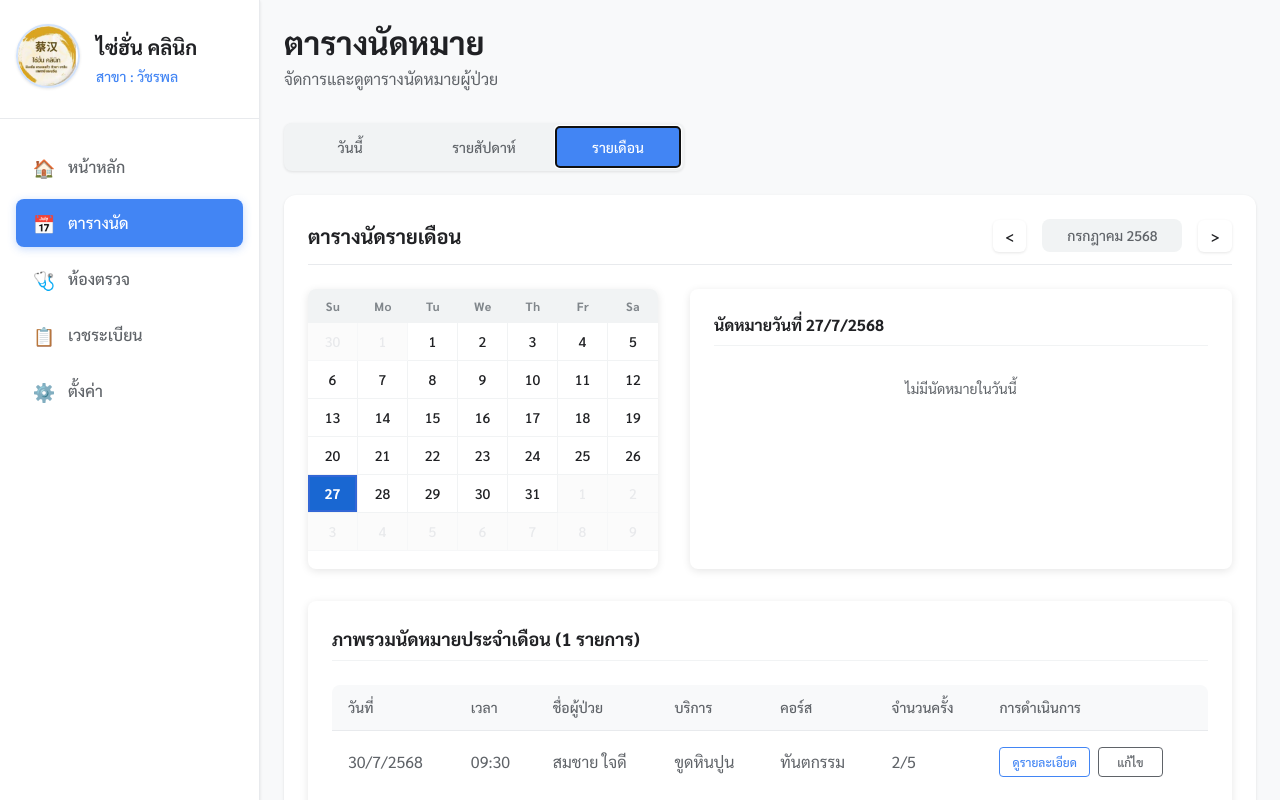
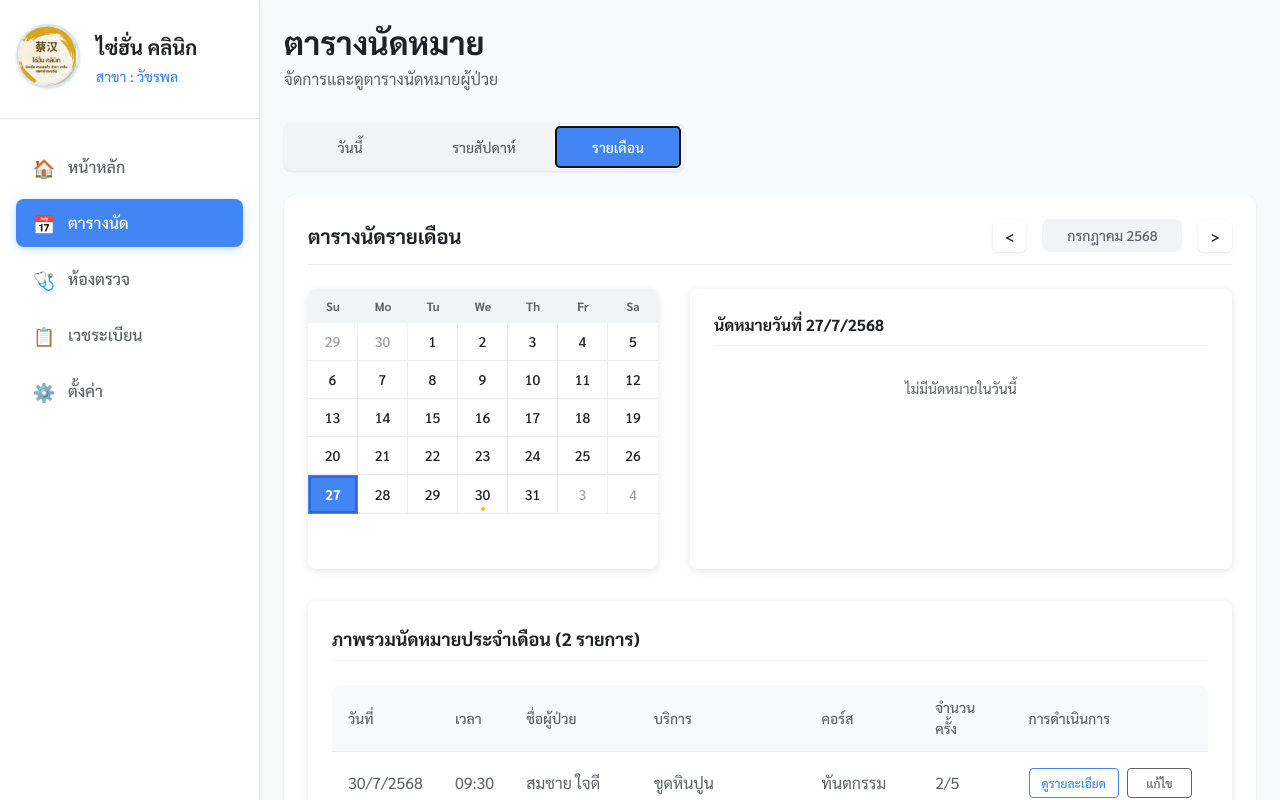
Before and after one commit to Shadoclown/Clinic, a React (Vite) app: page /appointments in a window 1280 px wide. Both pictures are taken after a click on the button "รายเดือน". Shown: the top 800 px of the page. Built offline with nearby package versions, Linux system fonts and the light colour scheme.

Commit message:
optimize monthly

```diff
--- a/src/components/Appointment/Monthly.jsx
+++ b/src/components/Appointment/Monthly.jsx
@@ -1,162 +1,86 @@
-import React, { useState } from 'react';
+import React, { useState, useMemo } from 'react';
 import '../style/Appointment/Monthly.css';
-import '../style/Records.css'; // Import Records CSS for table styling
+import '../style/Records.css'; // For shared table styles
 import { getMonthlyAppointments } from '../../utils/patientData';
 
-// Get monthly appointments from our utility
-const monthlyAppointments = getMonthlyAppointments();
-
-const MonthlyView = () => {
-    const daysOfWeek = ['Su', 'Mo', 'Tu', 'We', 'Th', 'Fr', 'Sa'];
-    const monthNames = [
+// --- Helper Constants & Functions ---
+const DAYS_OF_WEEK = ['Su', 'Mo', 'Tu', 'We', 'Th', 'Fr', 'Sa'];
+const MONTH_NAMES = [
     'มกราคม', 'กุมภาพันธ์', 'มีนาคม', 'เมษายน', 'พฤษภาคม', 'มิถุนายน',
     'กรกฎาคม', 'สิงหาคม', 'กันยายน', 'ตุลาคม', 'พฤศจิกายน', 'ธันวาคม'
 ];
 
-    const [currentDate, setCurrentDate] = useState(new Date());
-    const [selectedDate, setSelectedDate] = useState(new Date());
-    const today = new Date();
+const toThaiYear = (date) => date.getFullYear() + 543;
+const formatDateKey = (date) => date.toDateString();
 
-    // Generate calendar days for current month
-    const generateCalendarDays = () => {
-        const year = currentDate.getFullYear();
-        const month = currentDate.getMonth();
+// --- Sub-Components ---
 
-        // First day of the month
-        const firstDay = new Date(year, month, 1);
-        // Last day of the month
-        const lastDay = new Date(year, month + 1, 0);
-        // First day of the week for the first day of month
-        const startDay = firstDay.getDay();
-        // Number of days in month
-        const daysInMonth = lastDay.getDate();
+const CalendarHeader = ({ currentDate, onNavigate }) => (
+    <div className="view-header month-header">
+        <h3>ตารางนัดรายเดือน</h3>
+        <div className="month-navigation">
+            <button onClick={() => onNavigate(-1)} aria-label="Previous month">{'<'}</button>
+            <span>{`${MONTH_NAMES[currentDate.getMonth()]} ${toThaiYear(currentDate)}`}</span>
+            <button onClick={() => onNavigate(1)} aria-label="Next month">{'>'}</button>
+        </div>
+    </div>
+);
 
-        const calendarDays = [];
+const CalendarGrid = ({ days, selectedDate, today, appointmentsByDate, onDayClick }) => (
+    <div className="calendar">
+        <div className="calendar-header">
+            {DAYS_OF_WEEK.map(day => <div key={day}>{day}</div>)}
+        </div>
+        <div className="calendar-body">
+            {days.map(({ date, isOtherMonth }, index) => {
+                const isSelected = formatDateKey(date) === formatDateKey(selectedDate);
+                const isToday = formatDateKey(date) === formatDateKey(today);
+                const hasAppointments = appointmentsByDate.has(formatDateKey(date));
 
-        // Add previous month's trailing days
-        const prevMonth = new Date(year, month - 1, 0);
-        for (let i = startDay - 1; i >= 0; i--) {
-            const day = prevMonth.getDate() - i;
-            calendarDays.push({
-                date: new Date(year, month - 1, day),
-                isOtherMonth: true
-            });
-        }
+                const classNames = [
+                    'calendar-day',
+                    isOtherMonth ? 'other-month' : '',
+                    isSelected ? 'active-day' : '',
+                    isToday ? 'today' : '',
+                    hasAppointments ? 'has-appointments' : ''
+                ].filter(Boolean).join(' ');
 
-        // Add current month's days
-        for (let day = 1; day <= daysInMonth; day++) {
-            calendarDays.push({
-                date: new Date(year, month, day),
-                isOtherMonth: false
-            });
-        }
+                return (
+                    <div
+                        key={index}
+                        className={classNames}
+                        onClick={() => onDayClick(date)}
+                        tabIndex={0}
+                        role="button"
+                        aria-label={`Select ${date.getDate()}`}
+                    >
+                        {date.getDate()}
+                    </div>
+                );
+            })}
+        </div>
+    </div>
+);
 
-        // Add next month's leading days to complete the grid
-        const remainingDays = 42 - calendarDays.length; // 6 weeks * 7 days
-        for (let day = 1; day <= remainingDays; day++) {
-            calendarDays.push({
-                date: new Date(year, month + 1, day),
-                isOtherMonth: true
-            });
-        }
-
-        return calendarDays;
-    };
-
-    const calendarDays = generateCalendarDays();
-
-    const navigateMonth = (direction) => {
-        setCurrentDate(prevDate => {
-            const newDate = new Date(prevDate);
-            newDate.setMonth(prevDate.getMonth() + direction);
-            return newDate;
-        });
-    };
-
-    const handleDayClick = (date) => {
-        setSelectedDate(date);
-        // If clicking on other month day, navigate to that month
-        if (date.getMonth() !== currentDate.getMonth()) {
-            setCurrentDate(new Date(date));
-        }
-    };
-
-    const isToday = (date) => {
-        return date.toDateString() === today.toDateString();
-    };
-
-    const isSelected = (date) => {
-        return date.toDateString() === selectedDate.toDateString();
-    };
-
-    const formatSelectedDate = () => {
-        return `${selectedDate.getDate()}/${selectedDate.getMonth() + 1}/${selectedDate.getFullYear() + 543}`;
-    };
-
-    // Filter appointments for current month
-    const getMonthlyAppointments = () => {
-        return monthlyAppointments.filter(appointment => {
-            return appointment.date.getMonth() === currentDate.getMonth() &&
-                   appointment.date.getFullYear() === currentDate.getFullYear();
-        });
-    };
-
-    // Check if a date has appointments - updated to use our data
-    const hasAppointments = (date) => {
-        return monthlyAppointments.some(apt =>
-            apt.date.toDateString() === date.toDateString()
+const DailyAppointments = ({ date, appointments }) => {
+    const formattedDate = `${date.getDate()}/${date.getMonth() + 1}/${toThaiYear(date)}`;
+    return (
+        <div className="daily-appointments">
+            <h4>นัดหมายวันที่ {formattedDate}</h4>
+            {appointments.length === 0 ? (
+                <p>ไม่มีนัดหมายในวันนี้</p>
+            ) : (
+                <ul>
+                    {/* Placeholder for daily appointment list */}
+                </ul>
+            )}
+        </div>
     );
 };
 
-    const currentMonthAppointments = getMonthlyAppointments().filter(appointment => {
-        return appointment.date.getMonth() === currentDate.getMonth() &&
-               appointment.date.getFullYear() === currentDate.getFullYear();
-    });
-
-    return (
-        <div className="month-view">
-            <div className="view-header month-header">
-                <h3>ตารางนัดรายเดือน</h3>
-                <div className="month-navigation">
-                    <button onClick={() => navigateMonth(-1)} aria-label="Previous month">{'<'}</button>
-                    <span>{monthNames[currentDate.getMonth()]} {currentDate.getFullYear() + 543}</span>
-                    <button onClick={() => navigateMonth(1)} aria-label="Next month">{'>'}</button>
-                </div>
-            </div>
-            <div className="calendar-container">
-                <div className="calendar">
-                    <div className="calendar-header">
-                        {daysOfWeek.map(day => <div key={day}>{day}</div>)}
-                    </div>
-                    <div className="calendar-body">
-                        {calendarDays.map((dayObj, index) => (
-                            <div
-                                key={index}
-                                className={`calendar-day
-                                    ${dayObj.isOtherMonth ? 'other-month' : ''}
-                                    ${isSelected(dayObj.date) ? 'active-day' : ''}
-                                    ${isToday(dayObj.date) ? 'today' : ''}
-                                    ${hasAppointments(dayObj.date) ? 'has-appointments' : ''}
-                                `}
-                                onClick={() => handleDayClick(dayObj.date)}
-                                tabIndex={0}
-                                role="button"
-                                aria-label={`Select ${dayObj.date.getDate()}`}
-                            >
-                                {dayObj.date.getDate()}
-                            </div>
-                        ))}
-                    </div>
-                </div>
-                <div className="daily-appointments">
-                    <h4>นัดหมายวันที่ {formatSelectedDate()}</h4>
-                    <p>ไม่มีนัดหมายในวันนี้</p>
-                </div>
-            </div>
-
-            {/* Monthly Appointments Overview - Table Layout */}
+const MonthlyOverviewTable = ({ appointments }) => (
     <div className="monthly-overview">
-                <h3>ภาพรวมนัดหมายประจำเดือน ({currentMonthAppointments.length} รายการ)</h3>
+        <h3>ภาพรวมนัดหมายประจำเดือน ({appointments.length} รายการ)</h3>
         <div className="table-wrapper">
             <table className="thai-clinic-table">
                 <thead>
@@ -171,24 +95,115 @@ const MonthlyView = () => {
                     </tr>
                 </thead>
                 <tbody>
-                            {currentMonthAppointments.map(appointment => (
-                                <tr key={appointment.id}>
-                                    <td>{appointment.date.getDate()}/{appointment.date.getMonth() + 1}/{appointment.date.getFullYear() + 543}</td>
-                                    <td>{appointment.time}</td>
-                                    <td>{appointment.patientName}</td>
-                                    <td>{appointment.service}</td>
-                                    <td>{appointment.course[0]}</td>
-                                    <td>{appointment.course[1]}/{appointment.course[2]}</td>
+                    {appointments.length > 0 ? appointments.map(appt => (
+                        <tr key={appt.id}>
+                            <td>{`${appt.date.getDate()}/${appt.date.getMonth() + 1}/${toThaiYear(appt.date)}`}</td>
+                            <td>{appt.time}</td>
+                            <td>{appt.patientName}</td>
+                            <td>{appt.service}</td>
+                            <td>{appt.course[0]}</td>
+                            <td>{`${appt.course[1]}/${appt.course[2]}`}</td>
                             <td className="table-actions">
                                 <button className="action-btn view-btn">ดูรายละเอียด</button>
                                 <button className="action-btn edit-btn">แก้ไข</button>
                             </td>
                         </tr>
-                            ))}
+                    )) : (
+                        <tr>
+                            <td colSpan="7" style={{ textAlign: 'center' }}>ไม่มีนัดหมายในเดือนนี้</td>
+                        </tr>
+                    )}
                 </tbody>
             </table>
         </div>
     </div>
+);
+
+
+// --- Main MonthlyView Component ---
+
+const MonthlyView = () => {
+    const [currentDate, setCurrentDate] = useState(new Date());
+    const [selectedDate, setSelectedDate] = useState(new Date());
+    const today = useMemo(() => new Date(), []);
+
+    // Memoize the raw appointment data to prevent re-fetching
+    const allAppointments = useMemo(() => getMonthlyAppointments(), []);
+
+    const navigateMonth = (direction) => {
+        setCurrentDate(prev => {
+            const newDate = new Date(prev.getFullYear(), prev.getMonth() + direction, 1);
+            return newDate;
+        });
+    };
+
+    const handleDayClick = (date) => {
+        setSelectedDate(date);
+        if (date.getMonth() !== currentDate.getMonth()) {
+            setCurrentDate(new Date(date.getFullYear(), date.getMonth(), 1));
+        }
+    };
+
+    // Memoize the calendar grid days to avoid recalculating on every render
+    const calendarDays = useMemo(() => {
+        const year = currentDate.getFullYear();
+        const month = currentDate.getMonth();
+        const firstDayOfMonth = new Date(year, month, 1).getDay();
+        const daysInMonth = new Date(year, month + 1, 0).getDate();
+
+        const days = [];
+        // Add previous month's days
+        for (let i = firstDayOfMonth; i > 0; i--) {
+            days.push({ date: new Date(year, month, 1 - i), isOtherMonth: true });
+        }
+        // Add current month's days
+        for (let i = 1; i <= daysInMonth; i++) {
+            days.push({ date: new Date(year, month, i), isOtherMonth: false });
+        }
+        // Add next month's days to fill the grid
+        while (days.length % 7 !== 0) {
+            days.push({ date: new Date(year, month, daysInMonth + (days.length - daysInMonth) + 1), isOtherMonth: true });
+        }
+        return days;
+    }, [currentDate]);
+
+    // Memoize filtered appointments for the current month and a map for quick lookups
+    const { currentMonthAppointments, appointmentsByDate } = useMemo(() => {
+        const currentMonth = currentDate.getMonth();
+        const currentYear = currentDate.getFullYear();
+
+        const filtered = allAppointments.filter(appt =>
+            appt.date.getMonth() === currentMonth && appt.date.getFullYear() === currentYear
+        );
+
+        const dateMap = new Map();
+        allAppointments.forEach(appt => {
+            dateMap.set(formatDateKey(appt.date), true);
+        });
+
+        return { currentMonthAppointments: filtered, appointmentsByDate: dateMap };
+    }, [currentDate, allAppointments]);
+
+    const appointmentsForSelectedDay = useMemo(() => {
+        return allAppointments.filter(appt => formatDateKey(appt.date) === formatDateKey(selectedDate));
+    }, [selectedDate, allAppointments]);
+
+    return (
+        <div className="month-view">
+            <CalendarHeader currentDate={currentDate} onNavigate={navigateMonth} />
+
+            <div className="calendar-container">
+                <CalendarGrid
+                    days={calendarDays}
+                    selectedDate={selectedDate}
+                    today={today}
+                    appointmentsByDate={appointmentsByDate}
+                    onDayClick={handleDayClick}
+                />
+                <DailyAppointments date={selectedDate} appointments={appointmentsForSelectedDay} />
+            </div>
+
+            <MonthlyOverviewTable appointments={currentMonthAppointments} />
         </div>
     );
 };
--- a/src/components/style/Appointment/Monthly.css
+++ b/src/components/style/Appointment/Monthly.css
@@ -1,6 +1,14 @@
-/* --- Month View --- */
+/* --- Month View Container --- */
+.month-view {
+    /* Main container styling */
+}
+
+/* --- Calendar Header & Navigation --- */
 .month-view .view-header {
     margin-bottom: 24px;
+    display: flex;
+    justify-content: space-between;
+    align-items: center;
 }
 
 .month-view .view-header h3 {
@@ -33,9 +41,9 @@
 }
 
 .month-navigation button:hover {
-    background-color: var(--c-brand);
+    background-color: var(--blue);
     color: var(--white-color);
-    border-color: var(--c-brand);
+    border-color: var(--blue);
     transform: translateY(-1px);
     box-shadow: var(--shadow);
 }
@@ -44,17 +52,18 @@
     font-weight: 600;
     color: var(--text-primary);
     font-size: 16px;
-    background: none;
     min-width: 140px;
     text-align: center;
 }
 
+/* --- Calendar and Daily Appointments Layout --- */
 .calendar-container {
     display: flex;
     gap: 2rem;
     margin-top: 1.5rem;
 }
 
+/* --- Calendar Component --- */
 .calendar {
     background: var(--white-color);
     border-radius: 8px;
@@ -77,22 +86,20 @@
     font-weight: 600;
     text-align: center;
     font-size: 12px;
-    color: var(--text-muted);
-    letter-spacing: 0.5px;
+    color: var(--text-secondary);
 }
 
 .calendar-body {
     display: grid;
     grid-template-columns: repeat(7, 1fr);
-    background: var(--white-color);
 }
 
 .calendar-day {
     padding: 8px 4px;
     font-weight: 500;
     text-align: center;
-    border-right: 1px solid var(--light-gray);
-    border-bottom: 1px solid var(--light-gray);
+    border-right: 1px solid var(--line-color);
+    border-bottom: 1px solid var(--line-color);
     cursor: pointer;
     transition: all 0.2s ease;
     position: relative;
@@ -110,29 +117,28 @@
 
 .calendar-day:hover {
     background-color: var(--light-gray);
-    color: var(--c-brand);
+    color: var(--blue);
 }
 
 .calendar-day.other-month {
-    color: var(--medium-gray);
-    background-color: rgba(244, 244, 244, 0.5);
+    color: var(--text-secondary);
     opacity: 0.6;
 }
 
 .calendar-day.other-month:hover {
-    background-color: var(--medium-gray);
-    transform: none;
+    background-color: inherit;
+    cursor: default;
 }
 
-.calendar-day.today:not(.active-day) {
-    background-color: var(--c-inprogress-bg);
-    color: var(--c-brand);
+.calendar-day.today {
+    background-color: var(--blue-light-bg);
+    color: var(--blue);
     font-weight: 600;
-    border: 1px solid var(--c-brand);
+    border: 1px solid var(--blue);
 }
 
 .calendar-day.active-day {
-    background: var(--c-inprogress);
+    background: var(--blue);
     color: var(--white-color);
     font-weight: 700;
     box-shadow: inset 0 0 0 2px var(--blue-hover);
@@ -142,7 +148,6 @@
     background: var(--blue-hover);
 }
 
-/* Add appointment indicators */
 .calendar-day.has-appointments::after {
     content: '';
     position: absolute;
@@ -151,7 +156,7 @@
     transform: translateX(-50%);
     width: 4px;
     height: 4px;
-    background-color: var(--c-warning);
+    background-color: var(--orange);
     border-radius: 50%;
 }
 
@@ -159,6 +164,7 @@
     background-color: var(--white-color);
 }
 
+/* --- Daily Appointments Panel --- */
 .daily-appointments {
     background: var(--white-color);
     border: 1px solid var(--border-color);
@@ -167,7 +173,7 @@
     flex: 1;
     box-shadow: 0 2px 8px rgba(0, 0, 0, 0.1);
     transition: all 0.2s ease;
-    min-height: 280px;
+    min-height: 280px; /* From original CSS */
 }
 
 .daily-appointments:hover {
@@ -192,19 +198,7 @@
     font-size: 14px;
 }
 
-/* Add today highlight */
-.calendar-day.today:not(.active-day) {
-    background-color: rgba(59, 130, 246, 0.1);
-    color: var(--blue);
-    font-weight: 600;
-    border: 1px solid var(--blue);
-}
-
-.calendar-day.today:not(.active-day):hover {
-    background-color: rgba(59, 130, 246, 0.2);
-}
-
-/* Monthly Overview Section - Table Layout */
+/* --- Monthly Overview Table --- */
 .monthly-overview {
     margin-top: 2rem;
     background: var(--white-color);
@@ -223,123 +217,12 @@
     border-bottom: 1px solid var(--light-gray);
 }
 
-/* Remove card-based layout, use table instead */
-.appointments-grid {
-    display: none; /* Hide the old card layout */
-}
-
-/* Custom scrollbar for horizontal scroll */
-.appointments-grid::-webkit-scrollbar {
-    height: 8px;
-}
-
-.appointments-grid::-webkit-scrollbar-track {
-    background: var(--light-gray);
-    border-radius: 4px;
-}
-
-.appointments-grid::-webkit-scrollbar-thumb {
-    background: var(--medium-gray);
-    border-radius: 4px;
-}
-
-.appointments-grid::-webkit-scrollbar-thumb:hover {
-    background: var(--dark-gray);
-}
-
-/* Date Section */
-.appointment-date {
-    display: flex;
-    justify-content: space-between;
-    align-items: center;
-    background: var(--white-color);
-    border-radius: 6px;
-    padding: 0.5rem 0.75rem;
-    border: 1px solid var(--border-color);
-}
-
-.appointment-date .date-number {
-    font-size: 1.5rem;
-    font-weight: 700;
-    color: var(--text-primary);
-    line-height: 1;
-}
-
-.appointment-date .date-time {
-    font-size: 0.9rem;
-    color: var(--text-secondary);
-    font-weight: 500;
-}
-
-/* Details Section */
-.appointment-details {
-    flex: 1;
-}
-
-.appointment-details h5 {
-    margin: 0 0 0.5rem 0;
-    font-size: 1rem;
-    font-weight: 600;
-    color: var(--text-primary);
-    white-space: nowrap;
-    overflow: hidden;
-    text-overflow: ellipsis;
-}
-
-.appointment-details .service {
-    margin: 0 0 0.5rem 0;
-    font-size: 0.85rem;
-    color: var(--blue);
-    font-weight: 500;
-}
-
-.appointment-details .doctor {
-    margin: 0;
-    font-size: 0.8rem;
-    color: var(--text-secondary);
-}
-
-/* Status Section */
-.appointment-status {
-    display: flex;
-    justify-content: center;
-    margin-top: auto;
-}
-
-.appointment-status .status-badge {
-    padding: 6px 12px;
-    border-radius: 12px;
-    font-size: 0.75rem;
-    font-weight: 500;
-    text-align: center;
-    white-space: nowrap;
-    width: 100%;
-}
-
-/* Responsive adjustments */
-@media (max-width: 768px) {
-    .appointments-grid {
-        gap: 0.75rem;
+/* --- Responsive Adjustments --- */
+@media (max-width: 992px) {
+    .calendar-container {
+        flex-direction: column;
     }
-
-    .appointment-overview-card {
-        min-width: 240px;
-        max-width: 240px;
-        padding: 0.75rem;
-    }
-
-    .appointment-date .date-number {
-        font-size: 1.25rem;
-    }
-
-    .appointment-details h5 {
-        font-size: 0.9rem;
+    .calendar {
+        width: 100%;
     }
 }
-
-@media (max-width: 480px) {
-    .appointment-overview-card {
-        min-width: 200px;
-        max-width: 200px;
-    }
-}
--- a/src/data/patients.json
+++ b/src/data/patients.json
@@ -19,7 +19,7 @@
         "name": "วิภาพร สุขสันต์",
         "age": "28",
         "course": ["ตรวจสุขภาพ", 1, 1],
-        "date": "16/05/2566",
+        "date": "30/07/2568",
         "time": "13:45",
         "service": "ตรวจร่างกายประจำปี",
         "comment": "ผลการตรวจทั่วไปอยู่ในเกณฑ์ปกติ แนะนำให้ออกกำลังกายเพิ่ม"
```
Lines whose indentation alone changed are shown as unchanged.
